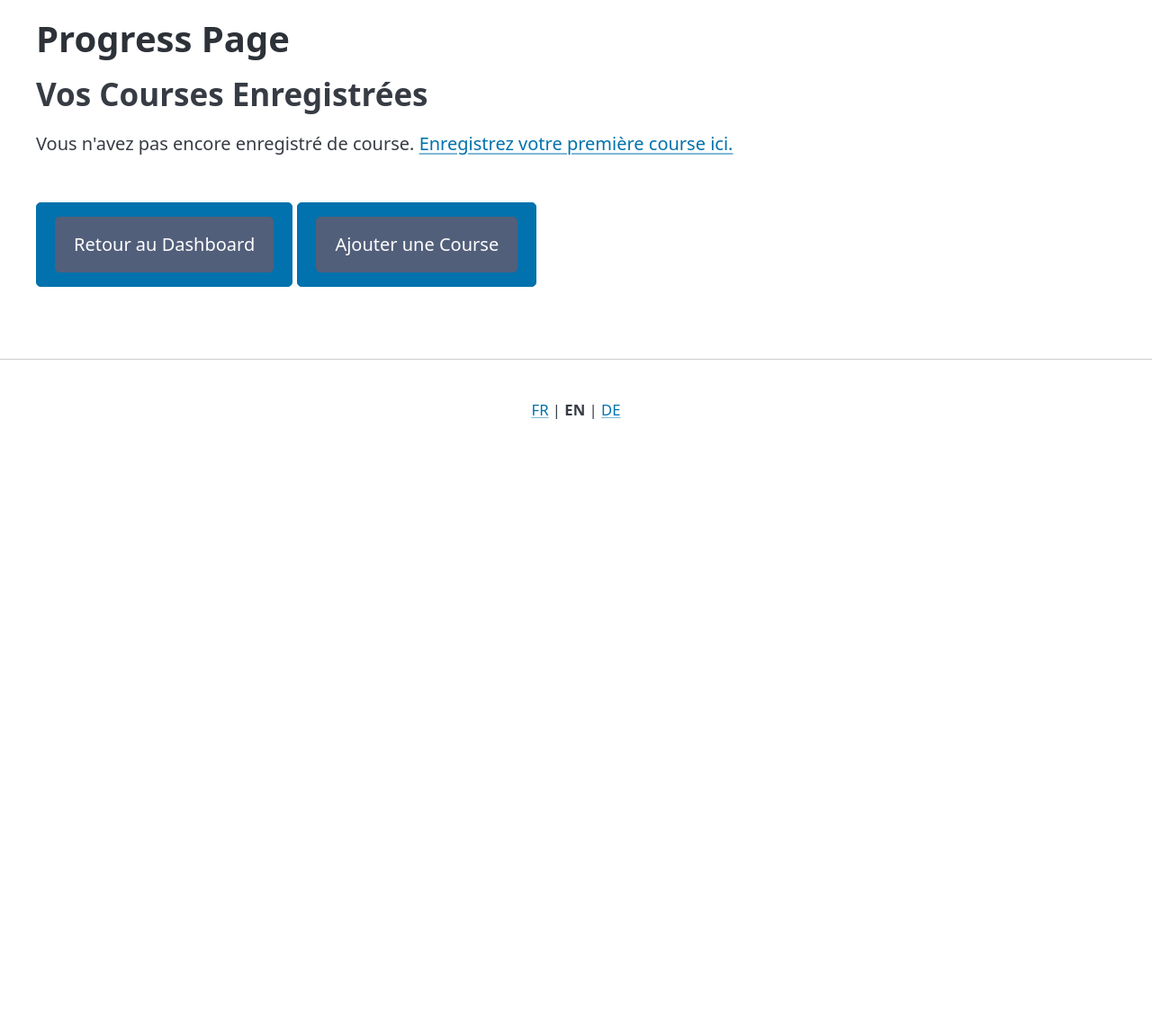
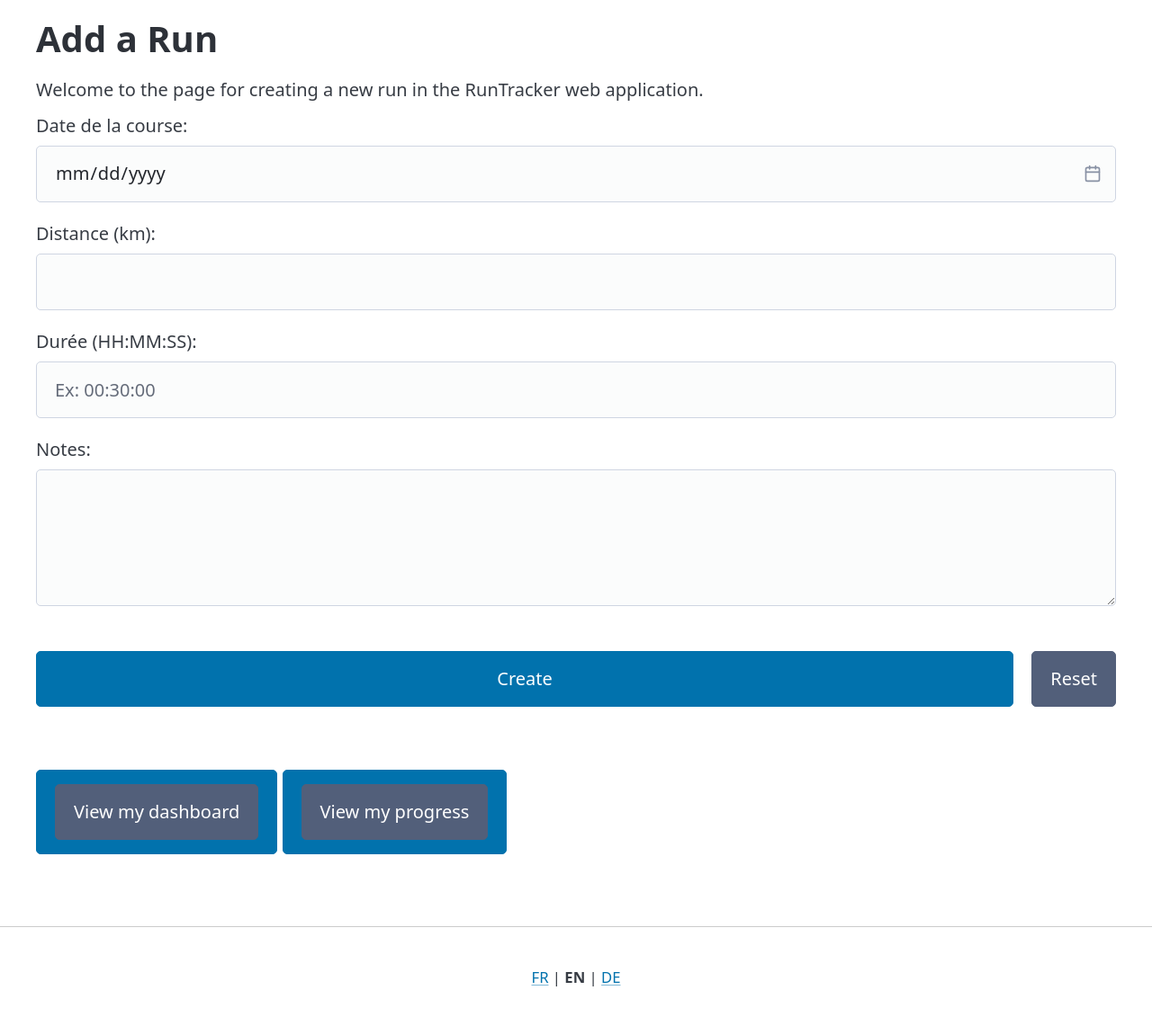
Before and after one commit to DYLANeay/runtracker-progserv2, a PHP site: page /pages/create.php in a window 1280 px wide. Shown: the part 119-1260 px from the top of the page at 90% size. Before the commit the page ends 585 px from the top, so only its background shows below. Run offline with PHP 8.4, Linux system fonts and the light colour scheme; the visitor is signed in with stand-in values (Sample User, id 1); data that the repository does not hold is empty; some libraries are stand-ins or nearby versions.

```diff
--- a/public/pages/create.php
+++ b/public/pages/create.php
@@ -1,5 +1,5 @@
 <?php
-// Démarrer la session au tout début
+
 session_start();
 
 
@@ -12,37 +12,86 @@ require __DIR__ . '/../../src/utils/autoloader.php';
 require __DIR__ . '/../../src/i18n/Language.php';
 $lang = Language::getInstance();
 
+
 $username = $_SESSION['username'] ?? 'Utilisateur';
 $user_id = $_SESSION['user_id'];
-$runs = [];
-$error_message = '';
+$message = '';
+$messageType = '';
+$errors = [];
 
+
+$date = $distance = $duration_str = $notes = '';
+$pace = '00:00:00';
+
+
+if ($_SERVER["REQUEST_METHOD"] == "POST") {
+
+
+    $pace_seconds = 0;
+
+    $date = htmlspecialchars(trim($_POST["date"] ?? ''));
+    $distance = floatval($_POST["distance"] ?? 0);
+    $duration_str = htmlspecialchars(trim($_POST["duration"] ?? ''));
+    $notes = htmlspecialchars(trim($_POST["notes"] ?? ''));
+
+
+    if (empty($date)) {
+        $errors[] = "La date est obligatoire.";
+    }
+    if ($distance <= 0) {
+        $errors[] = "La distance doit être un nombre positif (en km).";
+    }
+    if (empty($duration_str)) {
+        $errors[] = "La durée est obligatoire (format HH:MM:SS).";
+    }
+
+    if (!preg_match('/^(\d{2}):(\d{2}):(\d{2})$/', $duration_str) && !empty($duration_str)) {
+        $errors[] = "Le format de la durée doit être HH:MM:SS.";
+    }
+
+
+    if (empty($errors)) {
         try {
             $db = new Database();
             $pdo = $db->getPdo();
 
 
+            list($hours, $minutes, $seconds) = sscanf($duration_str, '%d:%d:%d');
+            $total_seconds = $hours * 3600 + $minutes * 60 + $seconds;
+
+
+            $pace_seconds = round($total_seconds / $distance);
+
+
+            $pace = sprintf('%02d:%02d:%02d', floor($pace_seconds / 3600), floor(($pace_seconds / 60) % 60), $pace_seconds % 60);
+
+
             $stmt = $pdo->prepare('
-        SELECT
-            id, date, distance, duration, pace, notes
-        FROM
-            runs
-        WHERE
-            user_id = :user_id
-        ORDER BY
-            date DESC
+                INSERT INTO runs (user_id, date, distance, duration, pace, notes)
+                VALUES (:user_id, :date, :distance, :duration, :pace, :notes)
             ');
 
-    $stmt->execute(['user_id' => $user_id]);
+            $stmt->execute([
+                'user_id' => $user_id,
+                'date' => $date,
+                'distance' => $distance,
+                'duration' => $duration_str,
+                'pace' => $pace,
+                'notes' => $notes
+            ]);
 
-    // Récupérer tous les résultats sous forme de tableau associatif
-    $runs = $stmt->fetchAll(PDO::FETCH_ASSOC);
+            $message = "Course ajoutée avec succès ! L'allure calculée est : $pace/km.";
+            $messageType = 'success';
+
+
+            $date = $distance = $duration_str = $notes = '';
 
         } catch (Exception $e) {
-    // En cas d'erreur de connexion ou de requête
-    $error_message = "Erreur lors de la récupération des données : " . $e->getMessage();
+
+            $errors[] = "Erreur lors de l'enregistrement de la course. (Détail: " . $e->getMessage() . ")";
         }
-
+    }
+}
 ?>
 
 <!DOCTYPE html>
@@ -55,7 +104,7 @@ try {
     <link rel="stylesheet" href="https://cdn.jsdelivr.net/npm/@picocss/pico@2/css/pico.min.css">
     <link rel="stylesheet" href="../assets/css/style.css">
 
-    <title><?= t('progress_title') ?> | <?= t('app_name') ?></title>
+    <title><?= t('create_title') ?> | <?= t('app_name') ?></title>
 </head>
 
 <body>
@@ -72,50 +121,54 @@ try {
     </header>
 
     <main class="container">
-        <h1><?= t('progress_title') ?></h1>
+        <h1><?= t('create_title') ?></h1>
 
-        <?php if (!empty($error_message)): ?>
-            <article class="error" style="background-color: #f8d7da; color: #721c24; padding: 1rem; border-radius: 5px;">
-                <?= $error_message ?>
+        <?php if (!empty($message)): ?>
+            <article class="success" style="background-color: #d4edda; color: #155724; padding: 1rem; border-radius: 5px;">
+                <?= $message ?>
             </article>
         <?php endif; ?>
 
-        <h2>Vos Courses Enregistrées</h2>
-
-        <?php if (empty($runs)): ?>
-            <p>Vous n'avez pas encore enregistré de course. <a href="./create.php">Enregistrez votre première course ici.</a></p>
-        <?php else: ?>
-
-            <figure>
-            <table role="grid">
-                <thead>
-                    <tr>
-                        <th>Date</th>
-                        <th>Distance (km)</th>
-                        <th>Durée</th>
-                        <th>Allure (/km)</th>
-                        <th>Notes</th>
-                    </tr>
-                </thead>
-                <tbody>
-                    <?php foreach ($runs as $run): ?>
-                        <tr>
-                            <td><?= htmlspecialchars($run['date']) ?></td>
-                            <td><?= htmlspecialchars($run['distance']) ?></td>
-                            <td><?= htmlspecialchars($run['duration']) ?></td>
-                            <td><?= htmlspecialchars($run['pace']) ?></td>
-                            <td><?= htmlspecialchars(substr($run['notes'], 0, 50)) . (strlen($run['notes']) > 50 ? '...' : '') ?></td>
-                        </tr>
+        <?php if (!empty($errors)): ?>
+            <article class="error" style="background-color: #f8d7da; color: #721c24; padding: 1rem; border-radius: 5px;">
+                <ul>
+                    <?php foreach ($errors as $error): ?>
+                        <li><?= $error ?></li>
                     <?php endforeach; ?>
-                </tbody>
-            </table>
-            </figure>
-
+                </ul>
+            </article>
         <?php endif; ?>
 
+        <form method="post" action="./create.php">
+
+            <fieldset>
+                <legend><?= t('create_welcome') ?></legend>
+
+                <label for="date">Date de la course:</label>
+                <input type="date" id="date" name="date" required value="<?= htmlspecialchars($date) ?>">
+
+                <label for="distance">Distance (km):</label>
+                <input type="number" step="0.01" min="0.1" id="distance" name="distance" required value="<?= htmlspecialchars($distance) ?>">
+
+                <label for="duration">Durée (HH:MM:SS):</label>
+                <input type="text" id="duration" name="duration" pattern="(\d{2}):(\d{2}):(\d{2})" placeholder="Ex: 00:30:00" required value="<?= htmlspecialchars($duration_str) ?>">
+
+                <label for="notes"><?= t('create_notes') ?></label>
+                <textarea id="notes" name="notes" rows="4" cols="50"><?= htmlspecialchars($notes) ?></textarea>
+
                 <br>
-        <button><a href="./index.php" role="button" class="secondary">Retour au Dashboard</a></button>
-        <button><a href="./create.php" role="button" class="secondary">Ajouter une Course</a></button>
+
+                <div style="display: flex; gap: 1rem;">
+                    <button type="submit"><?= t('create_submit') ?></button>
+                    <button type="reset" class="secondary"><?= t('create_reset') ?></button>
+                </div>
+            </fieldset>
+        </form>
+
+        <br>
+
+        <button><a href="./index.php" role="button" class="secondary"><?= t('create_view_dashboard') ?></a></button>
+        <button><a href="./progress.php" role="button" class="secondary"><?= t('create_view_progress') ?></a></button>
 
     </main>
 
```
Also changed, not shown: public/index.php (+6 -4 lines). Lines whose indentation alone changed are shown as unchanged.
